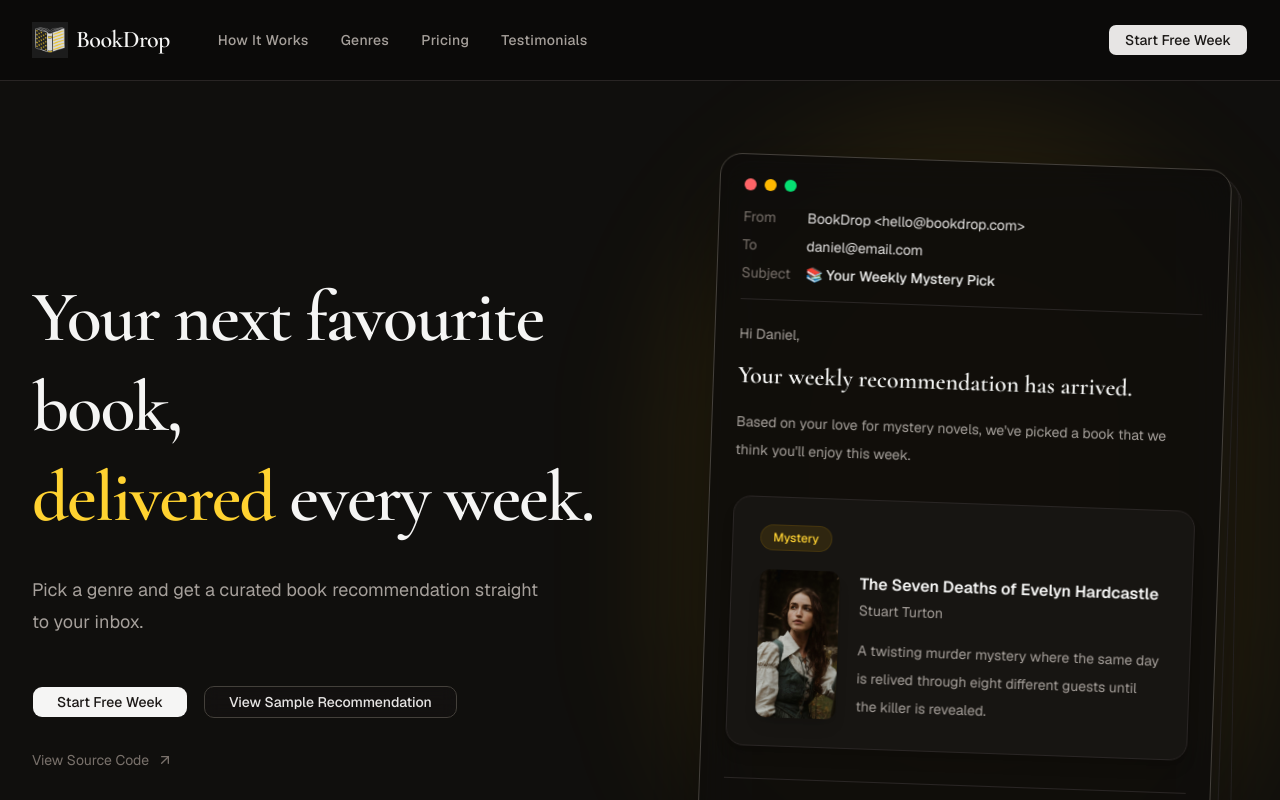
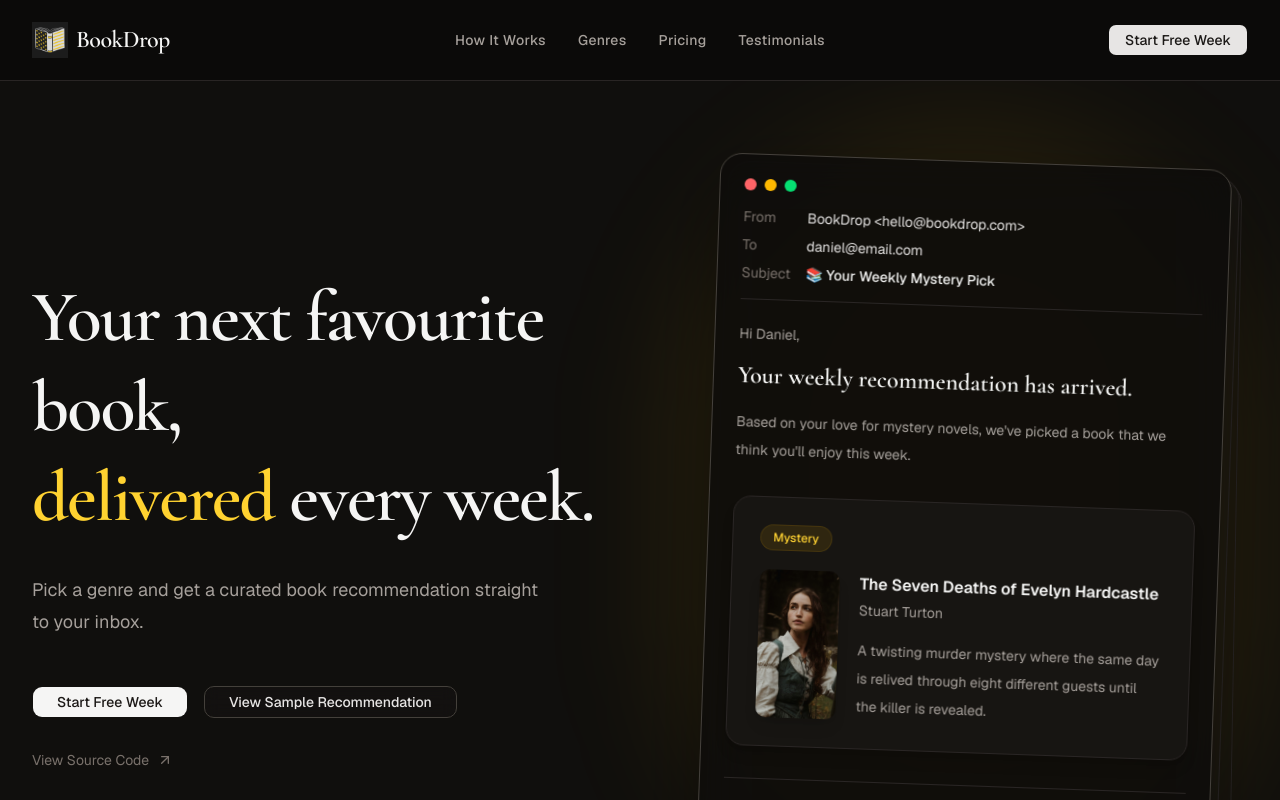
Before and after one commit to SobiahSelvarajah/ss-bookdrop, a Next.js app: page / in a window 1280 px wide. Shown: the top 800 px of the page. Built offline with nearby package versions, Linux system fonts and the light colour scheme; no server answers.

Commit message:
fix: responsive navbar spacing improved across the board

```diff
--- a/src/components/layout/navbar/Navbar.tsx
+++ b/src/components/layout/navbar/Navbar.tsx
@@ -8,9 +8,9 @@
 export default function Navbar() {
     return (
         <header className="w-full sticky top-0 z-50 border-b border-stone-800  bg-stone-950/90 backdrop-blur-md">
-            <nav className="flex mx-auto h-20 max-w-7xl items-center px-8">
+            <nav className="relative mx-auto flex h-20 max-w-7xl items-center px-8">
                 <BookDropLogo />
-                <ul className="ml-12 hidden items-center gap-6 text-sm md:flex lg:gap-8">
+                <ul className="ml-12 hidden items-center gap-6 text-sm md:flex lg:absolute lg:left-1/2 lg:ml-0 lg:-translate-x-1/2 lg:gap-8">
                     {navLinks.map((navLink) => (
                         <li key={navLink.href} className="relative text-sm font-medium tracking-wide text-stone-400 transition-colors duration-300 hover:text-amber-200 after:absolute after:-bottom-1 after:left-0 after:h-px after:w-0 after:bg-amber-400 after:transition-all after:duration-300 hover:after:w-full">
                             <Link href={navLink.href}>
@@ -22,7 +22,9 @@
                 <div className="ml-auto hidden md:block">
                     <SignupButton variant="desktop" />
                 </div>
-                <NavbarMobile />
+                <div className="ml-auto md:hidden">
+                    <NavbarMobile />
+                </div>
             </nav>
         </header>
     );
```
